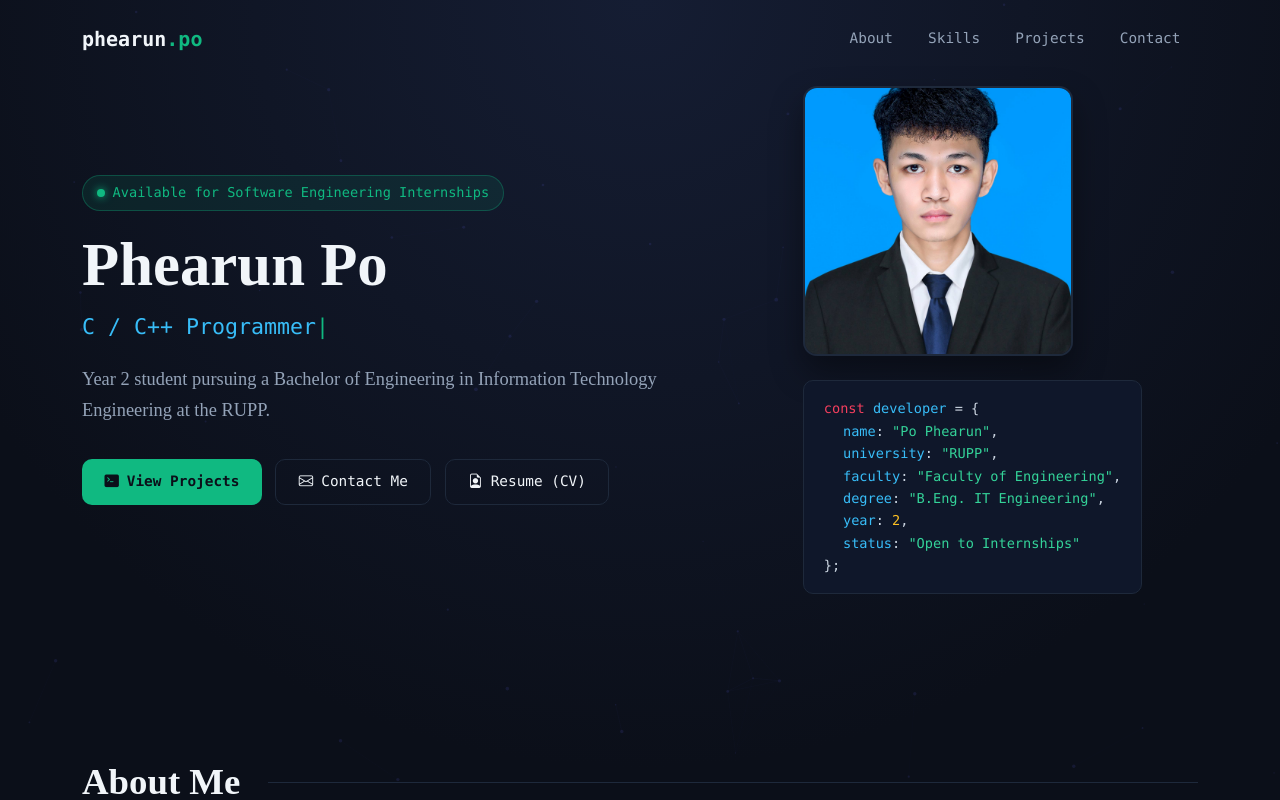
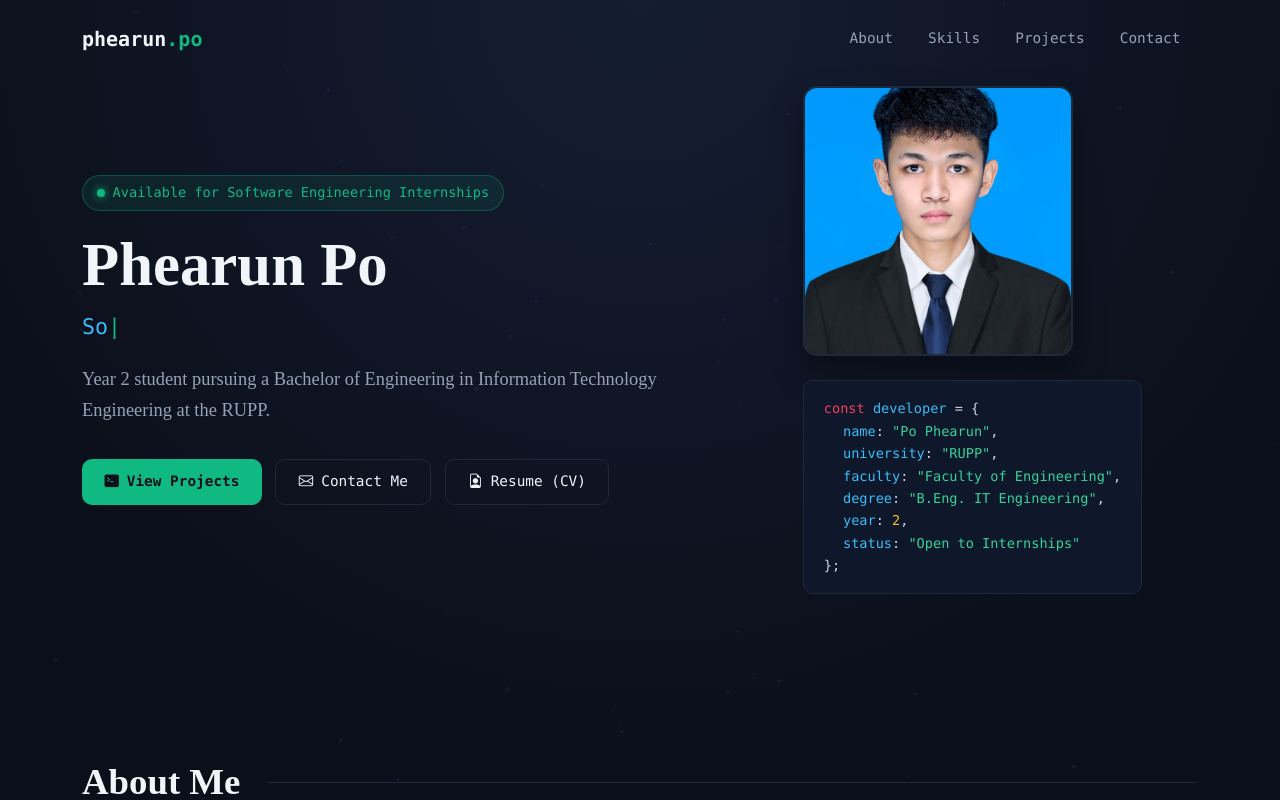
Before and after one commit to therealphearunpo/My-portfolio, a React (Vite) app: page / in a window 1280 px wide. Shown: the top 800 px of the page. Built offline with nearby package versions, Linux system fonts and the light colour scheme.

Commit message:
Update Hero.jsx

```diff
--- a/src/components/Hero.jsx
+++ b/src/components/Hero.jsx
@@ -1,6 +1,6 @@
 import { useState, useEffect } from 'react'
 
-const ROLES = ['IT Engineering Student', 'C / C++ Programmer', 'Java Developer', 'Python Developer', 'Web Developer', 'React Developer', 'Node.js Developer', 'Software Engineer']
+const ROLES = ['IT Engineering', 'Web Developer', 'Software Engineer', 'AI Engineer', 'AI Researcher', 'Python Developer', 'C Programmer', 'C++ Programmer', 'JavaScript Programmer', 'Java Developer',]
 
 function Hero() {
   const [roleText, setRoleText] = useState('')
```
